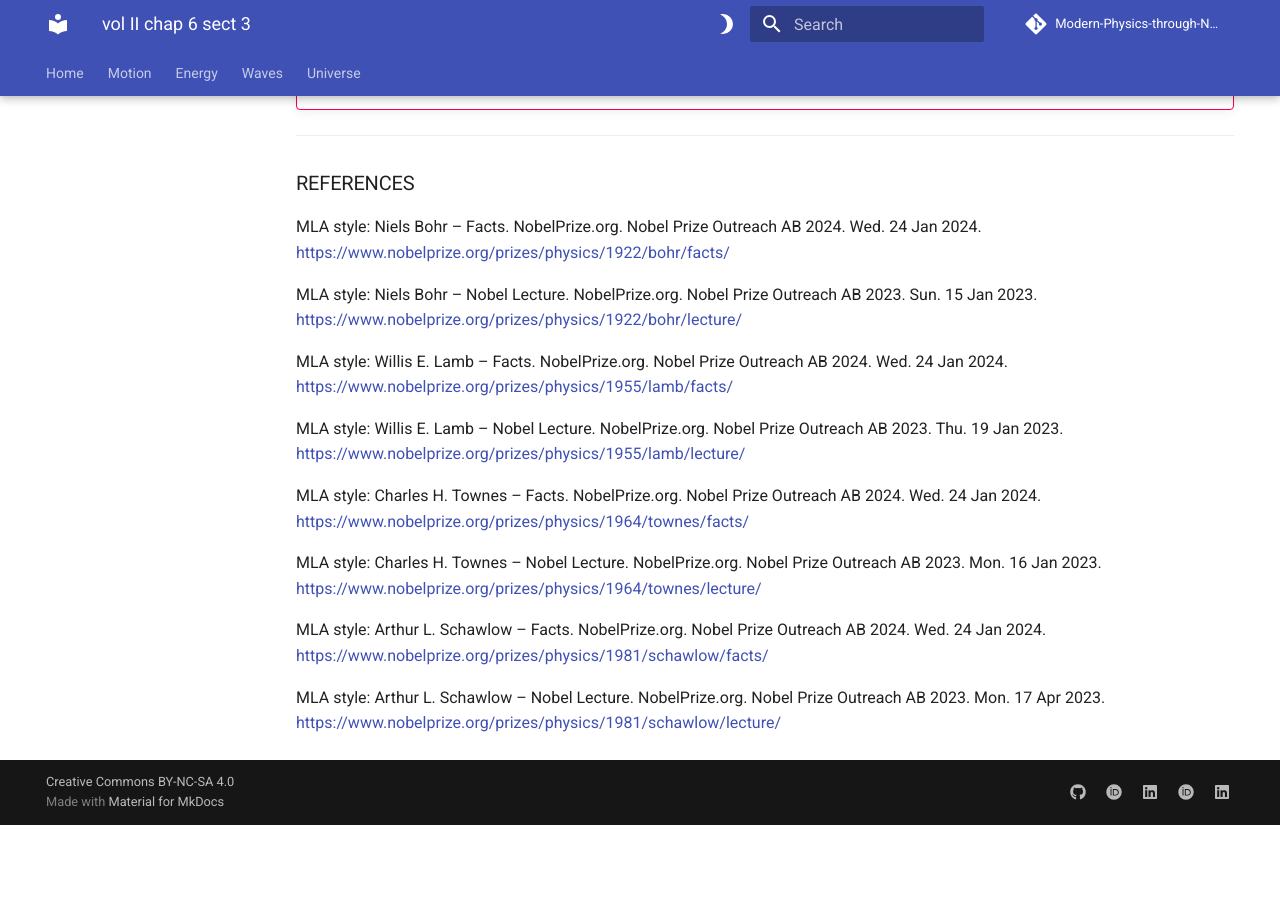
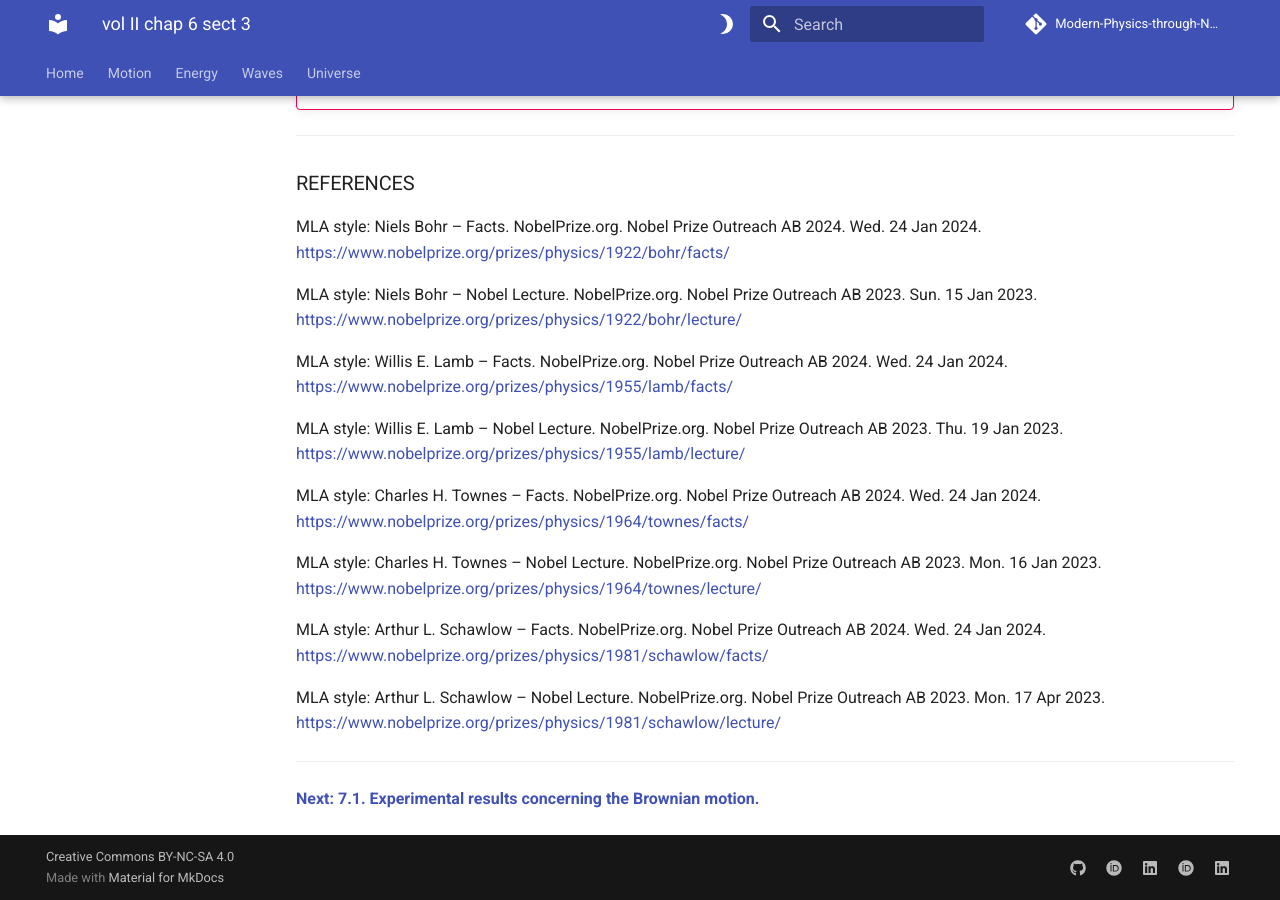
Before and after one commit to modphysnobel/modphysnobel.github.io, an MkDocs documentation site: the page built from docs/vol-II/vol-II-chap-6-sect-3.md, in a window 1280 px wide and 900 px high, scrolled down 5808 px. Built offline with MkDocs 1.6.1 and Material for MkDocs 9.7.7, drawn with Linux system fonts in a browser that asks for light colours; some web fonts are replaced; comment, search, counter and statistics services are not loaded; before the commit the page ends 6633 px from its top, so only the background shows below that.

Commit message:
Update vol-II-chap-6-sect-3.md

```diff
--- a/docs/vol-II/vol-II-chap-6-sect-3.md
+++ b/docs/vol-II/vol-II-chap-6-sect-3.md
@@ -359,3 +359,7 @@ MLA style: Charles H. Townes – Nobel Lecture. NobelPrize.org. Nobel Prize Outr
 MLA style: Arthur L. Schawlow – Facts. NobelPrize.org. Nobel Prize Outreach AB 2024. Wed. 24 Jan 2024. https://www.nobelprize.org/prizes/physics/1981/schawlow/facts/
 
 MLA style: Arthur L. Schawlow – Nobel Lecture. NobelPrize.org. Nobel Prize Outreach AB 2023. Mon. 17 Apr 2023. <https://www.nobelprize.org/prizes/physics/1981/schawlow/lecture/>
+
+***
+
+[**Next: 7.1. Experimental results concerning the Brownian motion.**](./vol-II-chap-7-sect-1.md)
```
